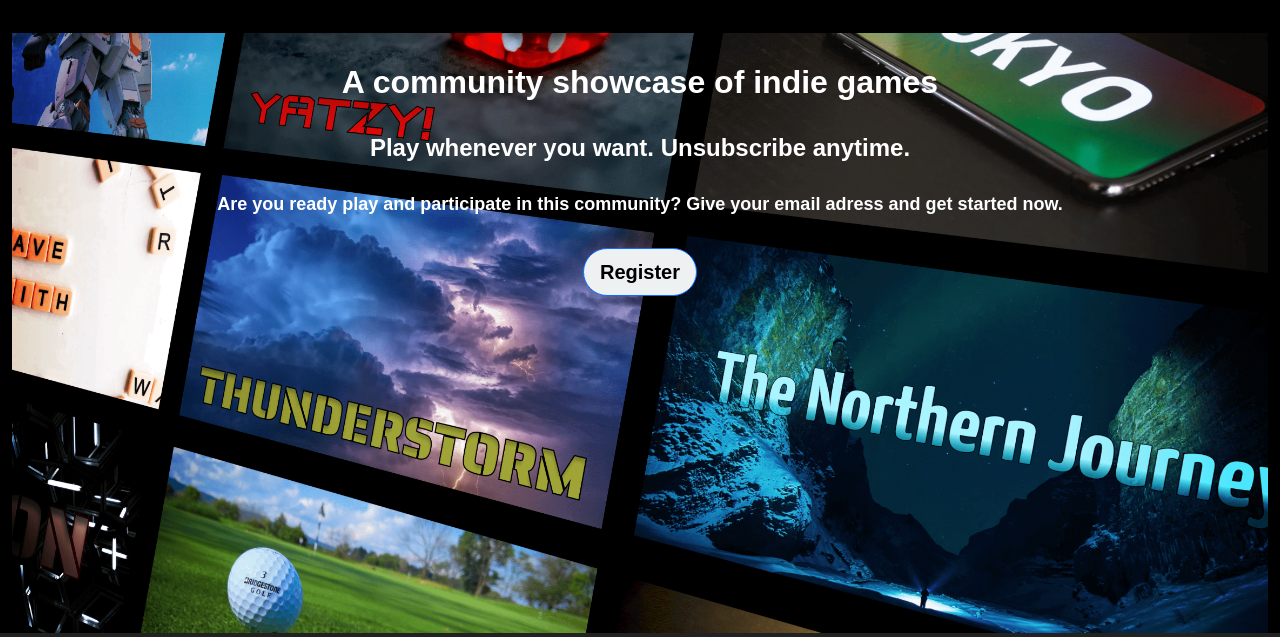
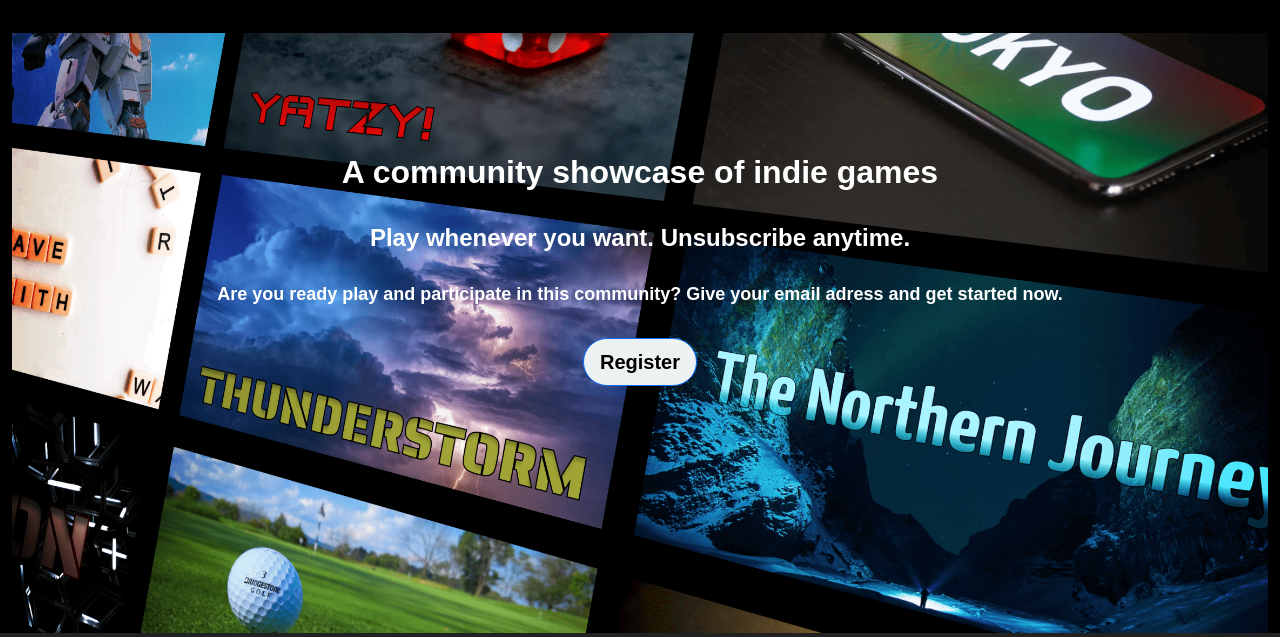
Before and after one commit to VTwin90/VGAME, a Flask app: page / in a window 1280 px wide. Shown: the part 116-753 px from the top of the page. Run offline with Flask 2, Linux system fonts and the light colour scheme; some libraries are stand-ins or nearby versions.

Commit message:
add media screens and styles

```diff
--- a/static/css/style.css
+++ b/static/css/style.css
@@ -18,7 +18,6 @@ body {
 .hero-text {
     text-align: center;
     padding: 30px;
-    top: 6%;
 }
 
 h1 {
@@ -160,6 +159,10 @@ p.description_text {
 
 
 @media only screen and (min-width: 500px) {
+    .hero-text {
+        padding: 90px;
+    }
+
     p.description_text {
         padding: 0%;
     }
@@ -168,3 +171,15 @@ p.description_text {
         right: 20px;
     }
 }
+
+@media only screen and (min-width: 560px) {
+    .hero-text {
+        padding: 180px;
+    }
+}
+
+@media only screen and (min-width: 700px) {
+    .hero-text {
+        padding: 120px;
+    }
+}
```
